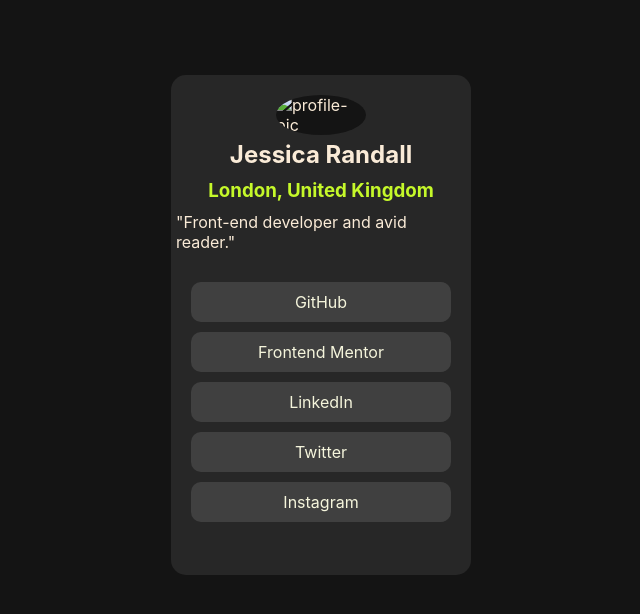
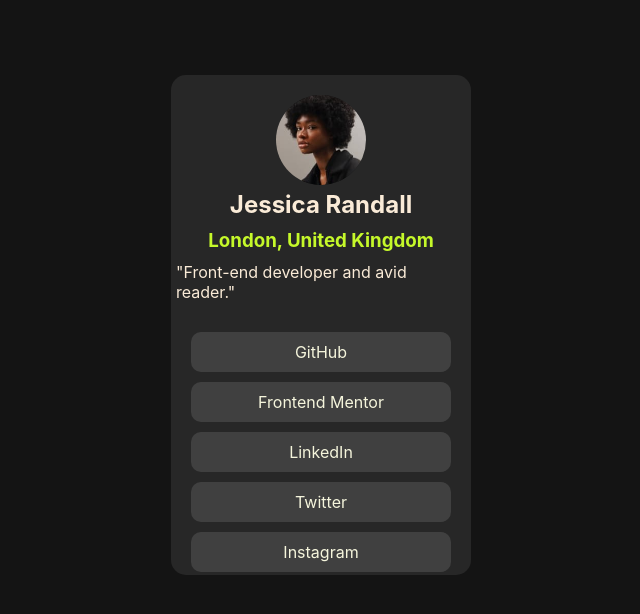
Before and after one commit to Ahmed-noa/editing, a plain HTML site: page index.html in a window 1280 px wide. Shown: the whole page, without its empty margins (319-959 px from the left). Drawn offline with Linux system fonts and the light colour scheme.

Commit message:
Update index.html

```diff
--- a/index.html
+++ b/index.html
@@ -9,7 +9,7 @@
   <main>
     <div class="box">
 
-  <img src=avatar-jessica.jpeg" alt="profile-pic">
+  <img src="avatar-jessica.jpeg" alt="profile-pic">
   <h2>Jessica Randall</h2>
   <h3>London, United Kingdom</h3>
   <p>"Front-end developer and avid reader."</p>
```
